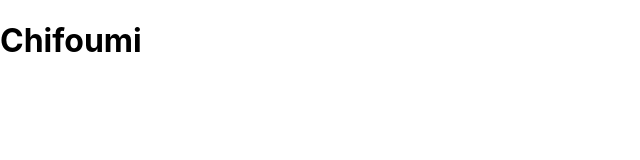
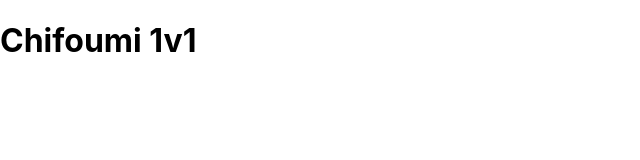
Before and after one commit to Hugo-brch/chifoumi, a React (Create React App) app: page / in a window 1280 px wide. Shown: the top 160 px of the page, without its empty margins (0-640 px from the left). Built offline with nearby package versions, Linux system fonts and the light colour scheme.

Commit message:
2204231647

```diff
--- a/src/App.js
+++ b/src/App.js
@@ -4,7 +4,7 @@ function App() {
   return (
     <div className="App">
       <header>
-        <h1>Chifoumi</h1>
+        <h1>Chifoumi 1v1</h1>
       </header>
     </div>
   );
```
